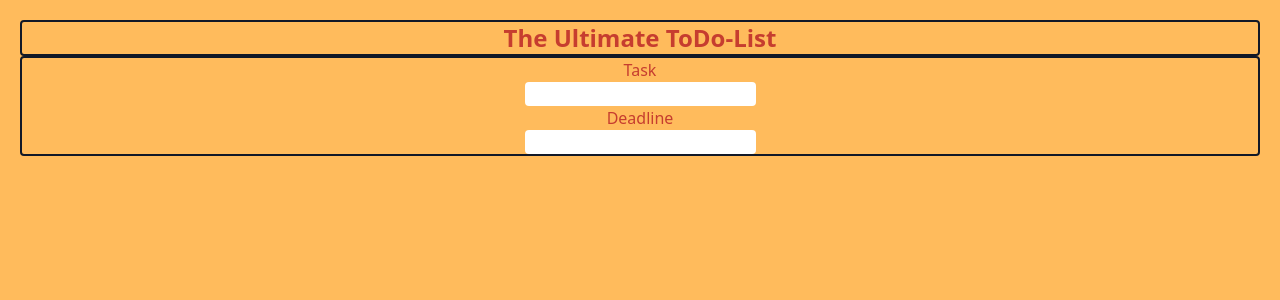
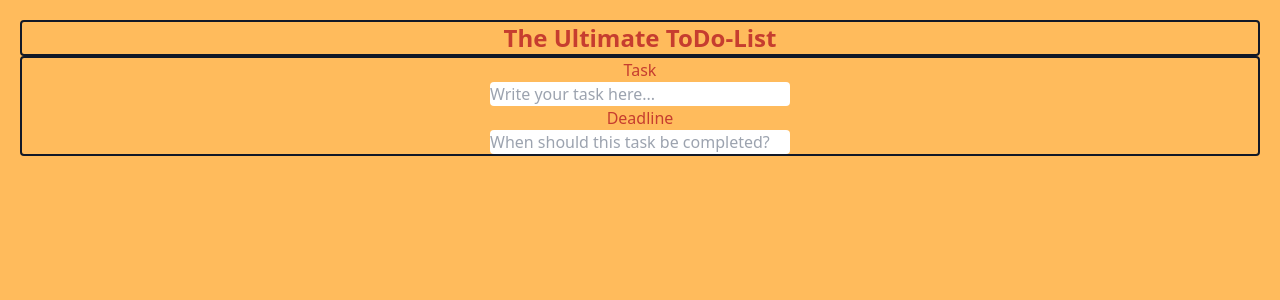
Before and after one commit to WinterIsCoding23/todo-app, a React (Create React App) app: page / in a window 1280 px wide. Shown: the top 300 px of the page. Built offline with nearby package versions, Linux system fonts and the light colour scheme.

Commit message:
set width of input-fields to w-auto and min-w-300px to fit entire placeholder-text

```diff
--- a/src/App.tsx
+++ b/src/App.tsx
@@ -10,9 +10,19 @@ function App() {
       </div>
       <div className="inputMask">
         <label htmlFor="task">Task</label>
-        <input type="text" id="task" className="rounded" />
+        <input
+          type="text"
+          id="task"
+          className="rounded  w-auto min-w-[300px]"
+          placeholder="Write your task here..."
+        />
         <label htmlFor="deadline">Deadline</label>
-        <input type="text" id="deadline" className="rounded" />
+        <input
+          type="text"
+          id="deadline"
+          className="rounded w-auto min-w-[300px]"
+          placeholder="When should this task be completed?"
+        />
       </div>
       <div className="todoList"></div>
     </div>
```
